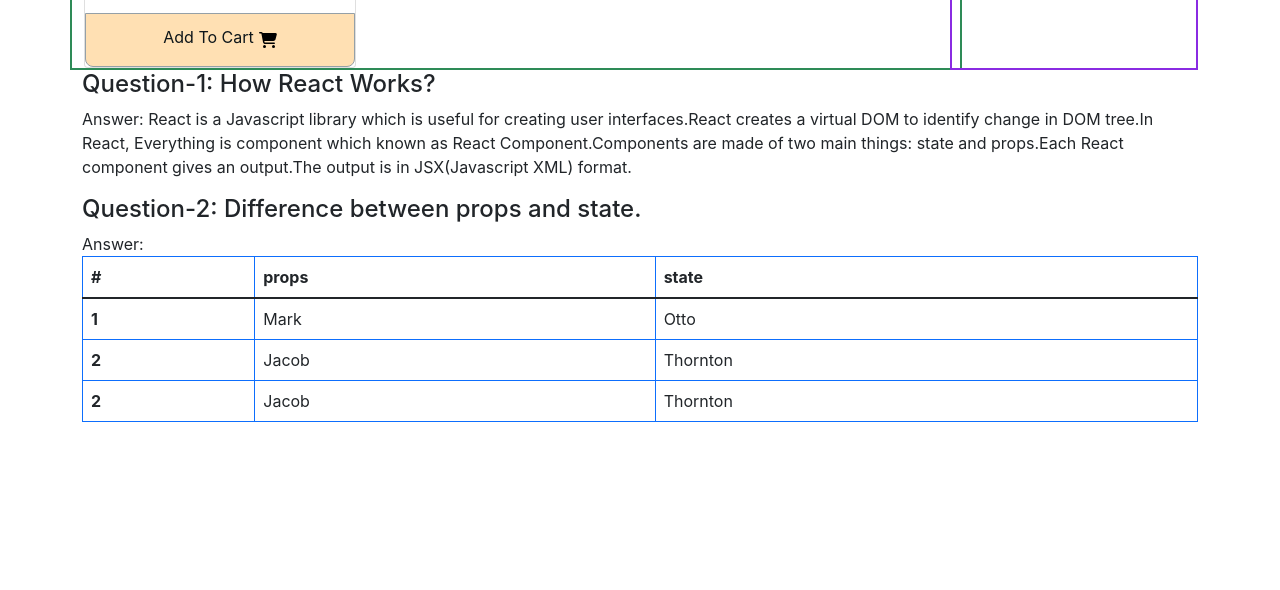
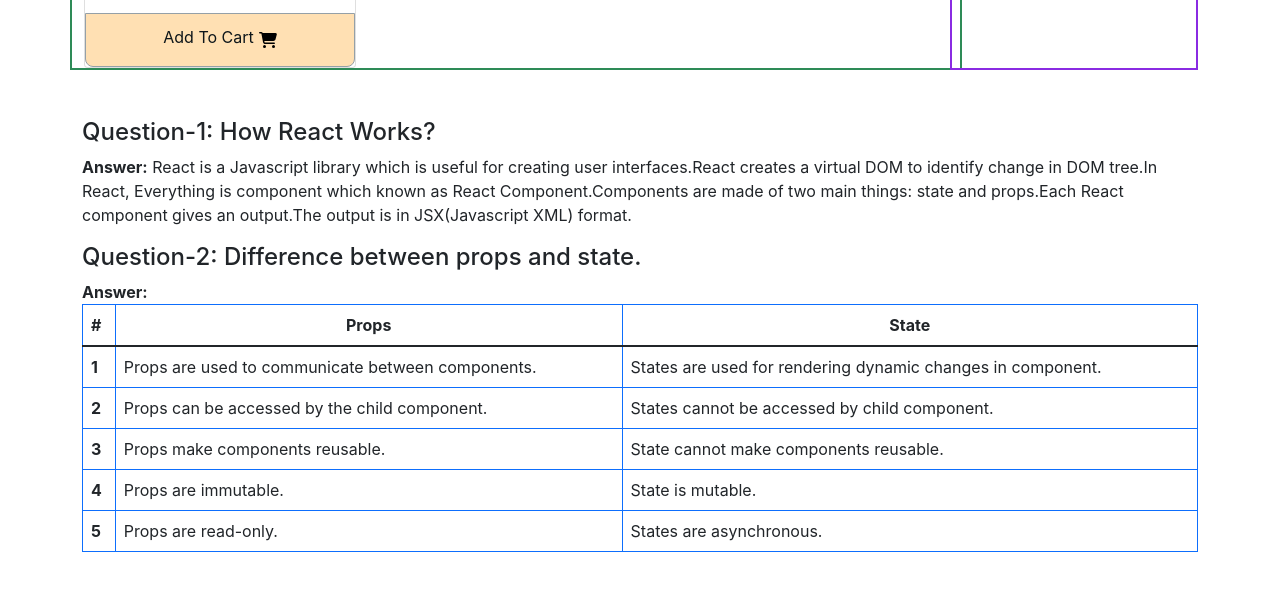
Before and after one commit to osman-goni-cse/react-lucky-watch, a React (Create React App) app: page / in a window 1280 px wide. Shown: the part 1424-2014 px from the top of the page. Before the commit the page ends 1862 px from the top, so only its background shows below. Built offline with nearby package versions, Linux system fonts and the light colour scheme.

Commit message:
answer added

```diff
--- a/src/components/FAQ/FAQ.js
+++ b/src/components/FAQ/FAQ.js
@@ -3,40 +3,51 @@
 
 const FAQ = () => {
   return (
-    <div>
+    <div className='my-5'>
 
       <h4>Question-1: How React Works?</h4>
-      <p>Answer: React is a Javascript library which is useful for creating user interfaces.React creates a virtual DOM to identify change in DOM tree.In React, Everything is component which known as React Component.Components are made of two main things: state and props.Each React component gives an output.The output is in JSX(Javascript XML) format. </p>
+      <p><b>Answer:</b> React is a Javascript library which is useful for creating user interfaces.React creates a virtual DOM to identify change in DOM tree.In React, Everything is component which known as React Component.Components are made of two main things: state and props.Each React component gives an output.The output is in JSX(Javascript XML) format. </p>
 
       <h4>Question-2: Difference between props and state.</h4>
-      <p>Answer:
-      <table class="table table-bordered border-primary">
+      <div>
+      <b>Answer:</b>
+      <table className="table table-bordered border-primary">
         <thead>
           <tr>
             <th scope="col">#</th>
-            <th scope="col">props</th>
-            <th scope="col">state</th>
+            <th scope="col" className='text-center'>Props</th>
+            <th scope="col" className='text-center'>State</th>
           </tr>
         </thead>
         <tbody>
           <tr>
             <th scope="row">1</th>
-            <td>Mark</td>
-            <td>Otto</td>
+            <td>Props are used to communicate between components.</td>
+            <td>States are used for rendering dynamic changes in component.</td>
           </tr>
           <tr>
             <th scope="row">2</th>
-            <td>Jacob</td>
-            <td>Thornton</td>
+            <td>Props can be accessed by the child component.</td>
+            <td>States cannot be accessed by child component. </td>
           </tr>
           <tr>
-            <th scope="row">2</th>
-            <td>Jacob</td>
-            <td>Thornton</td>
+            <th scope="row">3</th>
+            <td>Props make components reusable.</td>
+            <td>State cannot make components reusable.</td>
+          </tr>
+          <tr>
+            <th scope="row">4</th>
+            <td>Props are immutable.</td>
+            <td>State is mutable.</td>
+          </tr>
+          <tr>
+            <th scope="row">5</th>
+            <td>Props are read-only.</td>
+            <td>States are asynchronous.</td>
           </tr>
         </tbody>
       </table>
-      </p>
+      </div>
 
     </div>
   );
```
